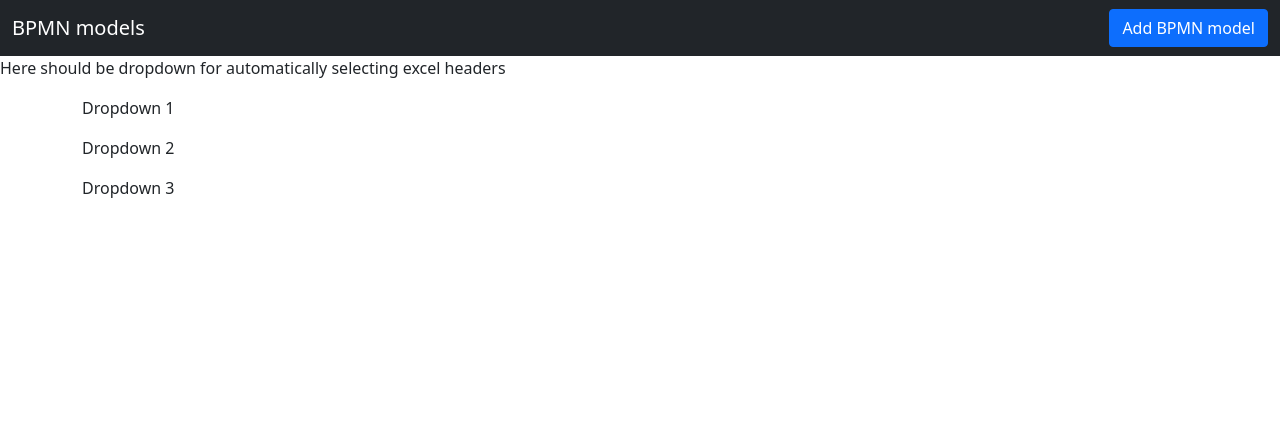
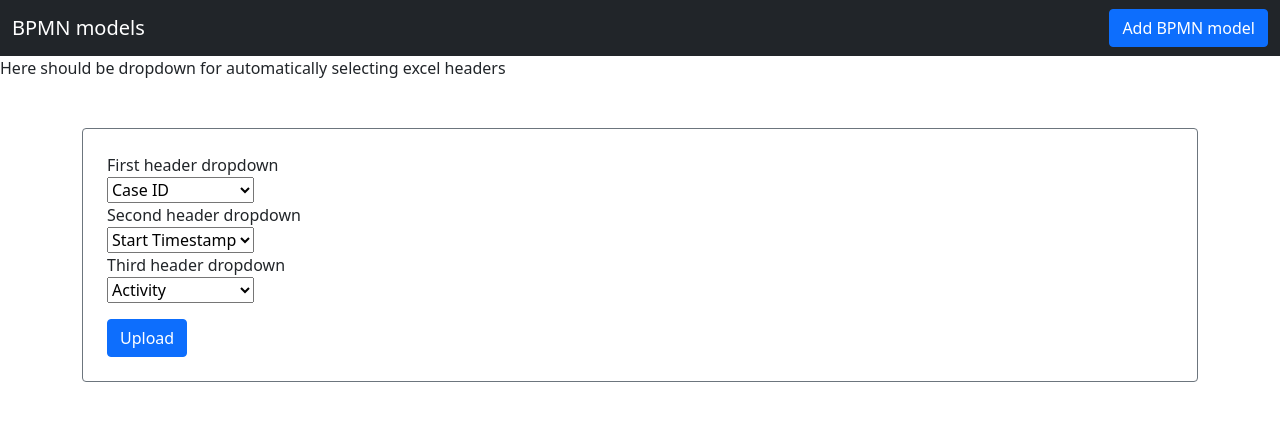
Before and after one commit to piMateusz/BPMN, a Django app: template bpmn_app/templates/bpmn_app/bpmn_column_headers.html in a window 1280 px wide. Shown: the top 421 px of the page. Run offline with Django 4.2, Linux system fonts and the light colour scheme; the template is opened without the code that fills it: values that come from a table or form of the project are taken from there, others are empty; some libraries are stand-ins or nearby versions.

Commit message:
added dropdowns

```diff
--- a/bpmn_app/forms.py
+++ b/bpmn_app/forms.py
@@ -10,3 +10,9 @@ class ModelFormWithFileField(forms.ModelForm):
     class Meta:
         model = BpmnFile
         fields = ['file']
+
+
+class ModelCsvHeaderForm(forms.ModelForm):
+    class Meta:
+        model = BpmnFile
+        fields = ['first_header_dropdown', 'second_header_dropdown', 'third_header_dropdown']
--- a/bpmn_app/models.py
+++ b/bpmn_app/models.py
@@ -4,7 +4,15 @@ from django.db import models
 
 
 class BpmnFile(models.Model):
+    header_choices = (
+        ("Case ID", "Case ID"),
+        ("Start Timestamp", "Start Timestamp"),
+        ("Activity", "Activity")
+    )
     file = models.FileField(upload_to='uploads/')
+    first_header_dropdown = models.CharField(max_length=15, choices=header_choices, default="Case ID", blank=True)
+    second_header_dropdown = models.CharField(max_length=15, choices=header_choices, default="Start Timestamp", blank=True)
+    third_header_dropdown = models.CharField(max_length=15, choices=header_choices, default="Activity", blank=True)
 
     def __str__(self):
         return self.file.name
--- a/bpmn_app/templates/bpmn_app/bpmn_column_headers.html
+++ b/bpmn_app/templates/bpmn_app/bpmn_column_headers.html
@@ -6,7 +6,14 @@
 {% endblock header %}
 
 {% block main %}
-    <p>Dropdown 1</p>
-    <p>Dropdown 2</p>
-    <p>Dropdown 3</p>
+    <form method="POST" class="form-group border border-secondary rounded p-4 mx-auto my-5">
+        {% csrf_token %}
+        {% load crispy_forms_filters %}
+        <div class="mb-3">
+{#            <label for="file" class="form-label">Upload an events logs file: </label>#}
+            {{ form | crispy }}
+        </div>
+
+        <input class="btn btn-primary mr-4" type="submit" value="Upload">
+    </form>
 {% endblock main %}
--- a/bpmn_app/urls.py
+++ b/bpmn_app/urls.py
@@ -7,6 +7,6 @@ urlpatterns = [
     path('bpmn_model/new', views.upload_file, name='bpmn-model-upload'),
     path('bpmn_model/<int:pk>/', views.bpmn_model_detail_view, name='bpmn-model-detail'),
     path('my-ajax-test/', views.myajaxtestview, name='ajax-test-view'),
-    # path('bpmn_model/new/<int:pk>/', views.choose_excel_column_headers, name='bpmn-model-column-headers')
+    path('bpmn_model/new/<int:pk>/', views.choose_excel_column_headers, name='bpmn-model-column-headers')
     # path('events_log/<int:pk>/', views.events_log_detail_view(), name='events-log-detail'),
 ]
```
Also changed, not shown: bpmn_app/views.py (+35 -19 lines).
